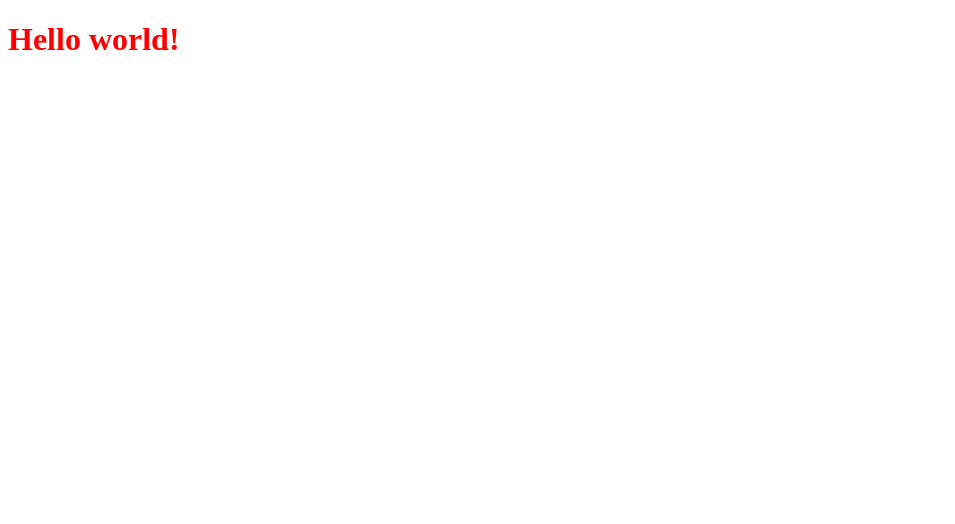
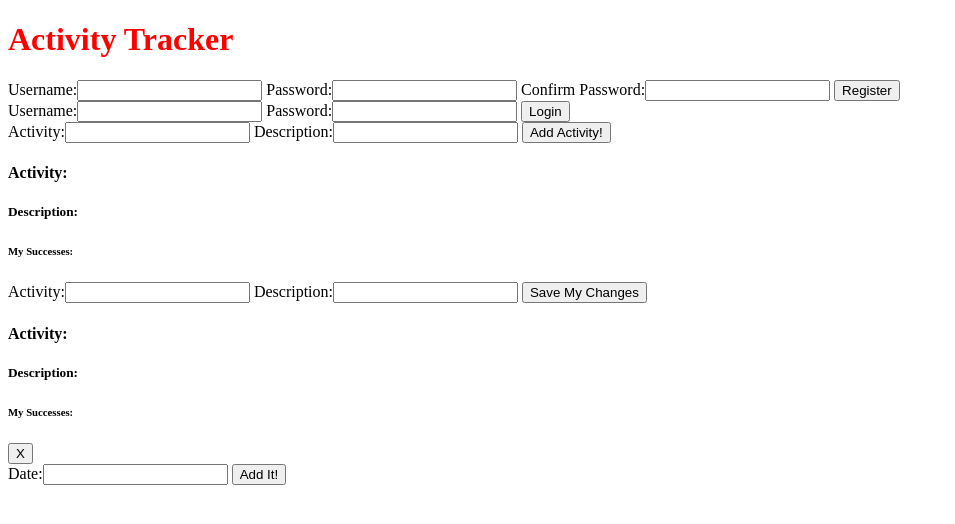
Before and after one commit to P-L-J/stat-tracker, a Django app: page / in a window 1280 px wide. Before the commit the part shown is almost empty. Shown: the top 524 px of the page, without its empty margins (0-955 px from the left). Run offline with Django 3.2, Linux system fonts and the light colour scheme.

Commit message:
basic html structure for views

```diff
--- a/stat_tracker/templates/index.html
+++ b/stat_tracker/templates/index.html
@@ -13,7 +13,85 @@
 
 <body>
 
-  <h1>Hello world!</h1>
+<header>
+  <h1>Activity Tracker</h1>
+</header>
+
+<div class="registration">
+	<form class="registration-form">
+		<label>Username:</label><input type="textbox" class="username">
+	    <label>Password:</label><input type="textbox" class="password">
+    	<label>Confirm Password:</label><input type="textbox" class="confirm-password">
+
+		<button type="submit" class="registration-button">Register</button>
+	</form>
+</div>
+
+<div class="login">
+	<form class="login-form">
+		<label>Username:</label><input type="textbox" class="username">
+	    <label>Password:</label><input type="textbox" class="password">
+
+		<button type="submit" class="login-button">Login</button>
+	</form>
+</div>
+
+<!--GET	/activities-->
+<div class="all-activities">
+    <!--templates-->
+	<!--view, edit, delete buttons-->
+</div>
+
+<!--POST	/activities-->
+<div class="new-activity">
+    <form class="new-activity-form">
+		<label>Activity:</label><input type="textbox" class="activity">
+	    <label>Description:</label><input type="textbox" class="description">
+
+		<button type="submit" class="new-activity-button">Add Activity!</button>
+	</form>
+</div>
+
+<!--GET	/activities/{id}-->
+<div class="show-single-activity">
+    <h4>Activity: <!--template for activity--> </h4>
+    <h5>Description: <!--template for description--> </h5>
+    <h6>My Successes: <!--template for tracking stats --></h6>
+
+</div>
+
+
+<!--PUT	/activities/{id} -->  <!--doesn't allow to change tracked data-->
+<div class="edit-activity">
+    <form class="edit-activity-form"> <!--should this class stay "new-activity-form"-->
+		<label>Activity:</label><input type="textbox" class="activity">
+	    <label>Description:</label><input type="textbox" class="description">
+
+		<button type="submit" class="edit-button">Save My Changes</button>
+	</form>
+</div>
+
+<!-- DELETE	/activities/{id}-->  <!--deletes activity and all tracked data-->
+
+<div class="delete-activity">
+    <h4>Activity: <!--template for activity--> </h4>
+    <h5>Description: <!--template for description--> </h5>
+    <h6>My Successes: <!--template for tracking stats --></h6>
+
+  	<button type="button" class="delete-activity-button">X</button>
+</div>
+
+<!--POST or PUT	/activities/{id}/stats-->
+<div class="add-stat">
+    <form class="add-stat-form">
+		<!-- here: dropdown bar of activities already created? -->
+		<label>Date:</label><!--date picker here? --><input type="textbox" class="date">
+		<!--what fields here? (distance, # steps, calories, ??)	-->
+
+		<button type="submit" class="add-stat-button">Add It!</button>
+	</form>
+
+</div>
 
   <script src="{% static 'js/main.js' %}"></script>
 </body>
```
